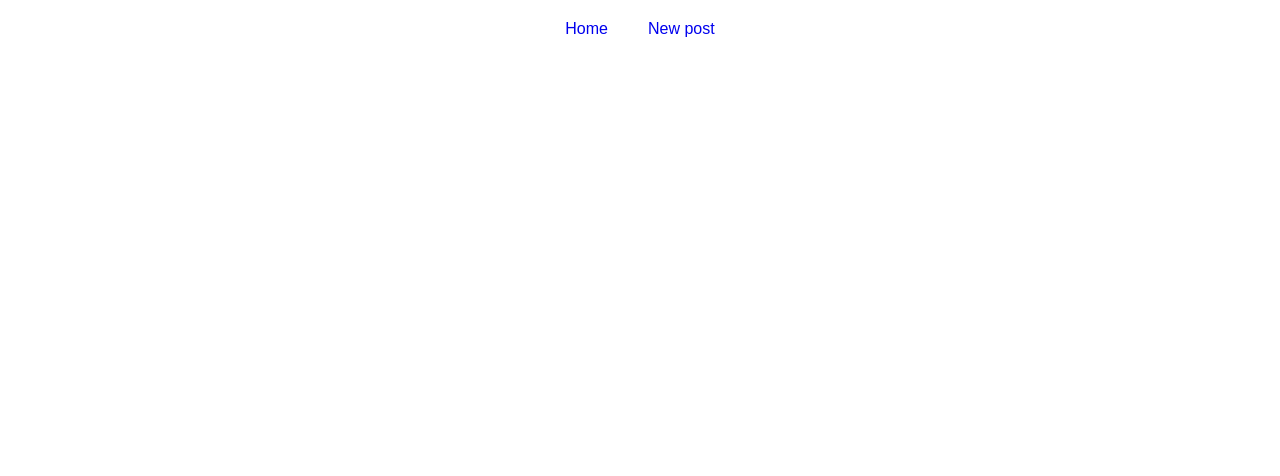
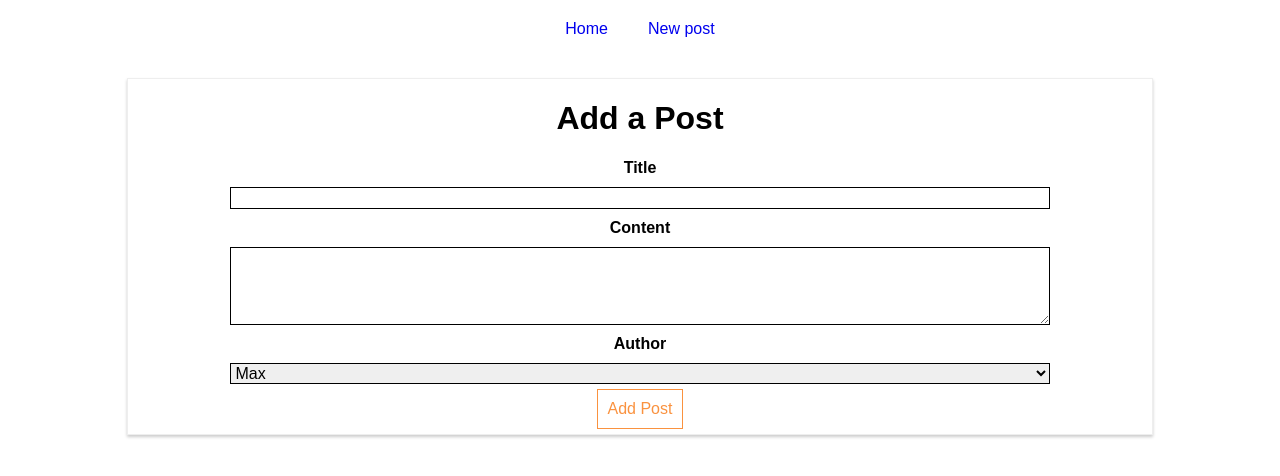
Before and after one commit to Cancain/react-routing, a React (Create React App) app: page /new-post in a window 1280 px wide. Shown: the top 476 px of the page. Built offline with nearby package versions, Linux system fonts and the light colour scheme.

Commit message:
completed lecture 219

```diff
--- a/src/containers/Blog/Blog.js
+++ b/src/containers/Blog/Blog.js
@@ -2,6 +2,7 @@
 import { Route } from 'react-router-dom';
 
 import Posts from './Posts/Posts';
+import NewPost from '../../containers/Blog/NewPost/NewPost';
 import './Blog.css';
 
 class Blog extends Component {
@@ -19,6 +20,7 @@
                 {/* <Route path="/" exact render={() => <h1>Home</h1>} />
                 <Route path="/" render={() => <h1>Home 2</h1>} /> */}
                 <Route path="/" exact component={Posts} />
+                <Route path="/new-post" exact component={NewPost} />
             </div>
         );
     }
```
